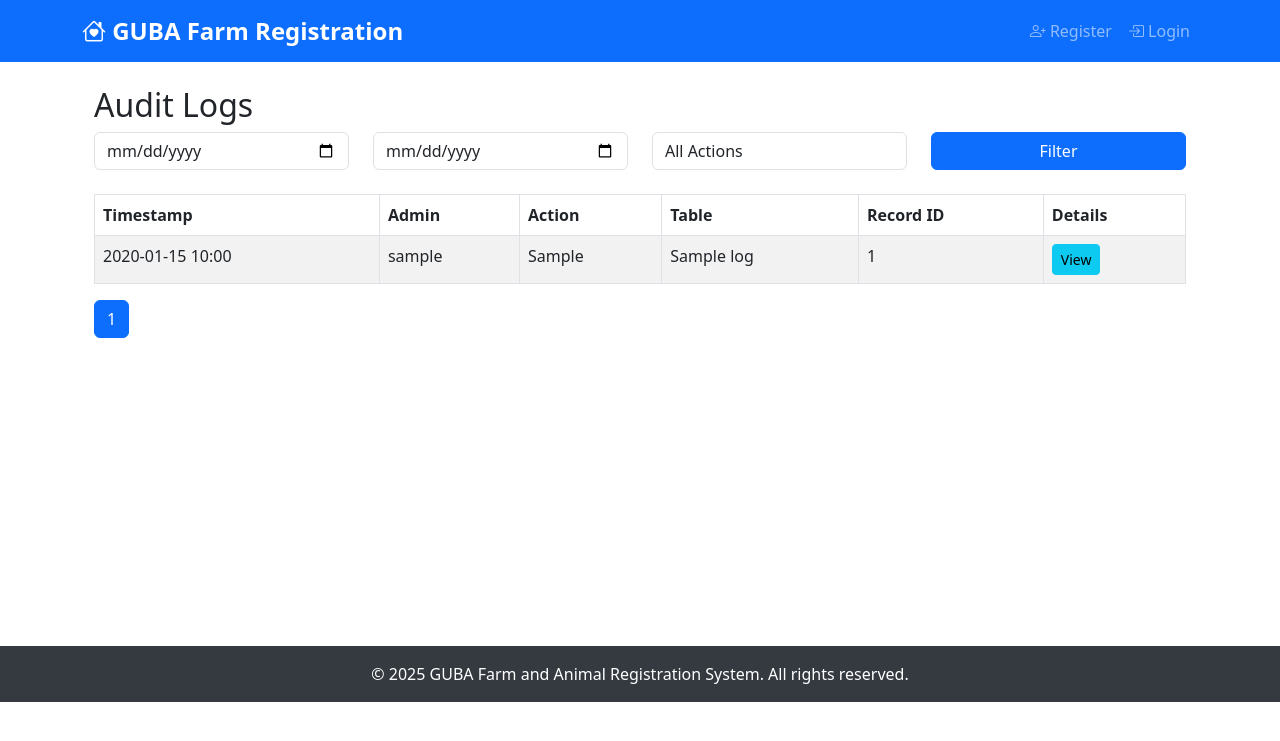
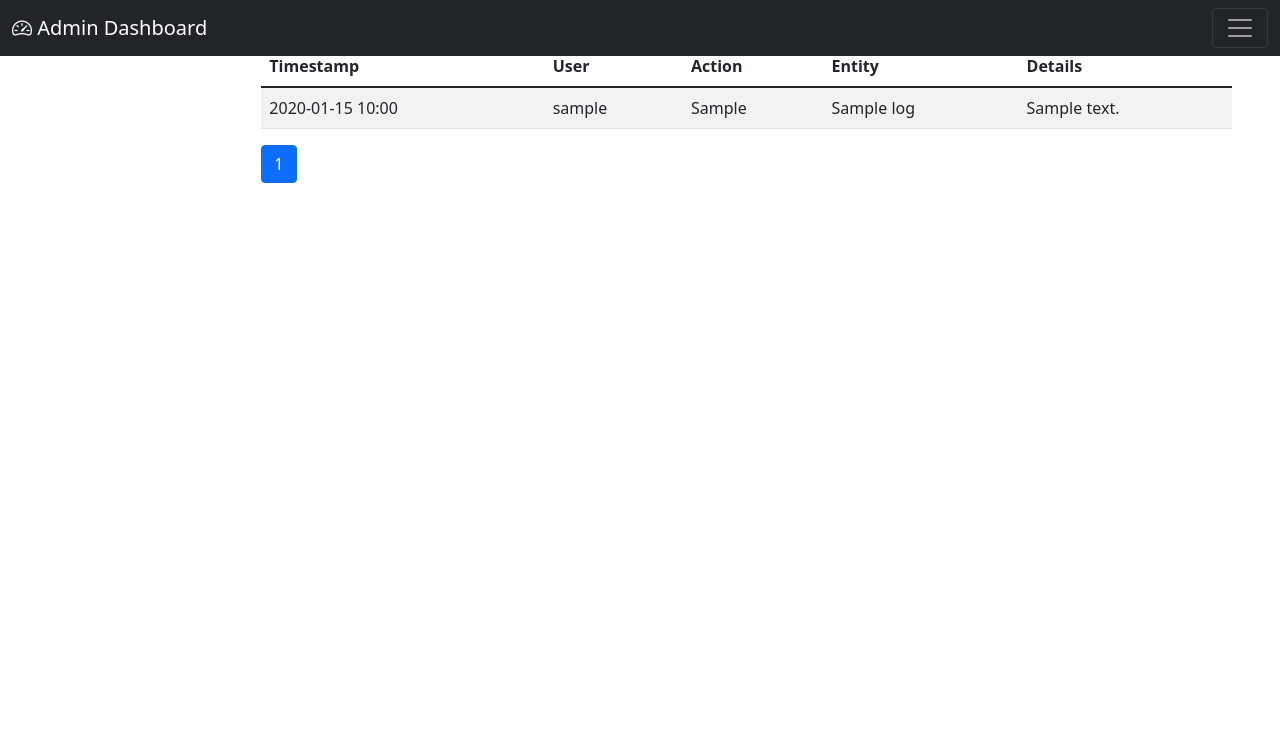
Before and after one commit to mmbenga/farmapp-flask, a Python web app: template templates/admin/audit_logs.html in a window 1280 px wide. Shown: the top 741 px of the page. Run offline with Jinja, Linux system fonts and the light colour scheme; the template is opened without the code that fills it: most values are stand-ins (such as "Sample title", 1, 10 or a date in 2020).

Commit message:
First commit

```diff
--- a/models.py
+++ b/models.py
@@ -9,6 +9,7 @@ import os
 import logging
 from datetime import datetime, timezone
 from sqlalchemy import event
+from sqlalchemy.orm import validates
 
 db = SQLAlchemy()
 logger = logging.getLogger(__name__)
@@ -304,7 +305,6 @@ class AuditLog(db.Model):
     details = db.Column(db.Text, nullable=True)
     ip_address = db.Column(db.String(45))
 
-    # Relationship to User (removed duplicate admin relationship)
     user = db.relationship('User', back_populates='audit_logs')
 
     def __repr__(self):
--- a/templates/admin/audit_logs.html
+++ b/templates/admin/audit_logs.html
@@ -1,43 +1,18 @@
-{% extends 'base.html' %}
+{% extends "admin/base.html" %}
 
 {% block content %}
-<div class="container mt-4">
+<div class="container-fluid">
     <h2>Audit Logs</h2>
 
-    <!-- Filter Form -->
-    <form method="get" class="mb-4">
-        <div class="row">
-            <div class="col-md-3">
-                <input type="date" name="date_from" class="form-control"
-                       value="{{ request.args.get('date_from', '') }}">
-            </div>
-            <div class="col-md-3">
-                <input type="date" name="date_to" class="form-control"
-                       value="{{ request.args.get('date_to', '') }}">
-            </div>
-            <div class="col-md-3">
-                <select name="action_type" class="form-control">
-                    <option value="">All Actions</option>
-                    <option value="create" {% if request.args.get('action_type') == 'create' %}selected{% endif %}>Create</option>
-                    <option value="update" {% if request.args.get('action_type') == 'update' %}selected{% endif %}>Update</option>
-                    <option value="delete" {% if request.args.get('action_type') == 'delete' %}selected{% endif %}>Delete</option>
-                </select>
-            </div>
-            <div class="col-md-3">
-                <button type="submit" class="btn btn-primary w-100">Filter</button>
-            </div>
-        </div>
-    </form>
-
-    <!-- Logs Table -->
-    <table class="table table-striped table-bordered">
-        <thead class="thead-dark">
+    {% if logs.items %}
+    <div class="table-responsive">
+        <table class="table table-striped">
+            <thead>
                 <tr>
                     <th>Timestamp</th>
-                <th>Admin</th>
+                    <th>User</th>
                     <th>Action</th>
-                <th>Table</th>
-                <th>Record ID</th>
+                    <th>Entity</th>
                     <th>Details</th>
                 </tr>
             </thead>
@@ -45,66 +20,48 @@
                 {% for log in logs.items %}
                 <tr>
                     <td>{{ log.timestamp.strftime('%Y-%m-%d %H:%M') }}</td>
-                <td>{{ log.admin.username if log.admin else 'System' }}</td>
-                <td>{{ log.action_type|title }}</td>
+                    <td>{{ log.user.username if log.user else 'System' }}</td>
+                    <td>{{ log.action_type }}</td>
                     <td>{{ log.table_name }}</td>
-                <td>{{ log.record_id }}</td>
-                <td>
-                    <button class="btn btn-sm btn-info"
-                            data-toggle="modal"
-                            data-target="#detailsModal{{ log.id }}">
-                        View
-                    </button>
-                </td>
+                    <td>{{ log.details|truncate(50) if log.details else "No details" }}</td>
                 </tr>
                 {% endfor %}
             </tbody>
         </table>
+    </div>
 
     <!-- Pagination -->
-    <nav>
+    <nav aria-label="Page navigation">
         <ul class="pagination">
             {% if logs.has_prev %}
             <li class="page-item">
-                <a class="page-link" href="?page={{ logs.prev_num }}&date_from={{ request.args.get('date_from', '') }}&date_to={{ request.args.get('date_to', '') }}&action_type={{ request.args.get('action_type', '') }}">Previous</a>
+                <a class="page-link" href="{{ url_for('admin_audit_logs', page=logs.prev_num) }}">Previous</a>
             </li>
             {% endif %}
 
             {% for page_num in logs.iter_pages() %}
                 {% if page_num %}
                     <li class="page-item {% if page_num == logs.page %}active{% endif %}">
-                <a class="page-link" href="?page={{ page_num }}&date_from={{ request.args.get('date_from', '') }}&date_to={{ request.args.get('date_to', '') }}&action_type={{ request.args.get('action_type', '') }}">{{ page_num }}</a>
+                        <a class="page-link" href="{{ url_for('admin_audit_logs', page=page_num) }}">{{ page_num }}</a>
                     </li>
                 {% else %}
-            <li class="page-item disabled"><span class="page-link">…</span></li>
+                    <li class="page-item disabled">
+                        <span class="page-link">...</span>
+                    </li>
                 {% endif %}
             {% endfor %}
 
             {% if logs.has_next %}
             <li class="page-item">
-                <a class="page-link" href="?page={{ logs.next_num }}&date_from={{ request.args.get('date_from', '') }}&date_to={{ request.args.get('date_to', '') }}&action_type={{ request.args.get('action_type', '') }}">Next</a>
+                <a class="page-link" href="{{ url_for('admin_audit_logs', page=logs.next_num) }}">Next</a>
             </li>
             {% endif %}
         </ul>
     </nav>
+    {% else %}
+    <div class="alert alert-info">
+        No audit logs found.
     </div>
-
-<!-- Modals for Audit Details -->
-{% for log in logs.items %}
-<div class="modal fade" id="detailsModal{{ log.id }}" tabindex="-1" role="dialog" aria-labelledby="detailsModalLabel{{ log.id }}" aria-hidden="true">
-    <div class="modal-dialog modal-lg" role="document">
-        <div class="modal-content">
-            <div class="modal-header">
-                <h5 class="modal-title" id="detailsModalLabel{{ log.id }}">Audit Details</h5>
-                <button type="button" class="close" data-dismiss="modal" aria-label="Close">
-                    <span>&times;</span>
-                </button>
+    {% endif %}
 </div>
-            <div class="modal-body">
-                <pre>{{ log.details | tojson(indent=2) }}</pre>
-            </div>
-        </div>
-    </div>
-</div>
-{% endfor %}
 {% endblock %}
--- a/templates/base.html
+++ b/templates/base.html
@@ -3,7 +3,7 @@
 <head>
     <meta charset="UTF-8">
     <meta name="viewport" content="width=device-width, initial-scale=1.0">
-    <title>GUBA Farm Registration System</title>
+    <title>Farm Registration System</title>
     <link href="https://cdn.jsdelivr.net/npm/bootstrap@5.3.0/dist/css/bootstrap.min.css" rel="stylesheet">
     <link rel="stylesheet" href="https://cdn.jsdelivr.net/npm/bootstrap-icons@1.10.0/font/bootstrap-icons.css">
     <style>
@@ -79,7 +79,7 @@
     <nav class="navbar navbar-expand-lg navbar-dark bg-primary">
         <div class="container">
             <a class="navbar-brand" href="{{ url_for('index') }}">
-                <i class="bi bi-house-heart"></i> GUBA Farm Registration
+                <i class="bi bi-house-heart"></i> Central Farm Registration
             </a>
             <button class="navbar-toggler" type="button" data-bs-toggle="collapse" data-bs-target="#navbarNav">
                 <span class="navbar-toggler-icon"></span>
@@ -197,7 +197,7 @@
 
     <footer class="footer mt-auto py-3">
         <div class="container">
-            <span class="text-white">&copy; 2025 GUBA Farm and Animal Registration System. All rights reserved.</span>
+            <span class="text-white">&copy; 2025 Central Farm Registration System. All rights reserved.</span>
         </div>
     </footer>
 
--- a/templates/index.html
+++ b/templates/index.html
@@ -3,7 +3,7 @@
 {% block content %}
 <div class="row justify-content-center">
     <div class="col-md-8 text-center">
-        <h1 class="mb-4">Welcome to Gam United Breeders Association Farm Registration System</h1>
+        <h1 class="mb-4">Welcome to Farm Registration System</h1>
 
         {% if current_user.is_authenticated %}
             {% if not current_user.is_admin %}
```
Also changed, not shown: app.py (+23 -20 lines). Lines whose indentation alone changed are shown as unchanged.
